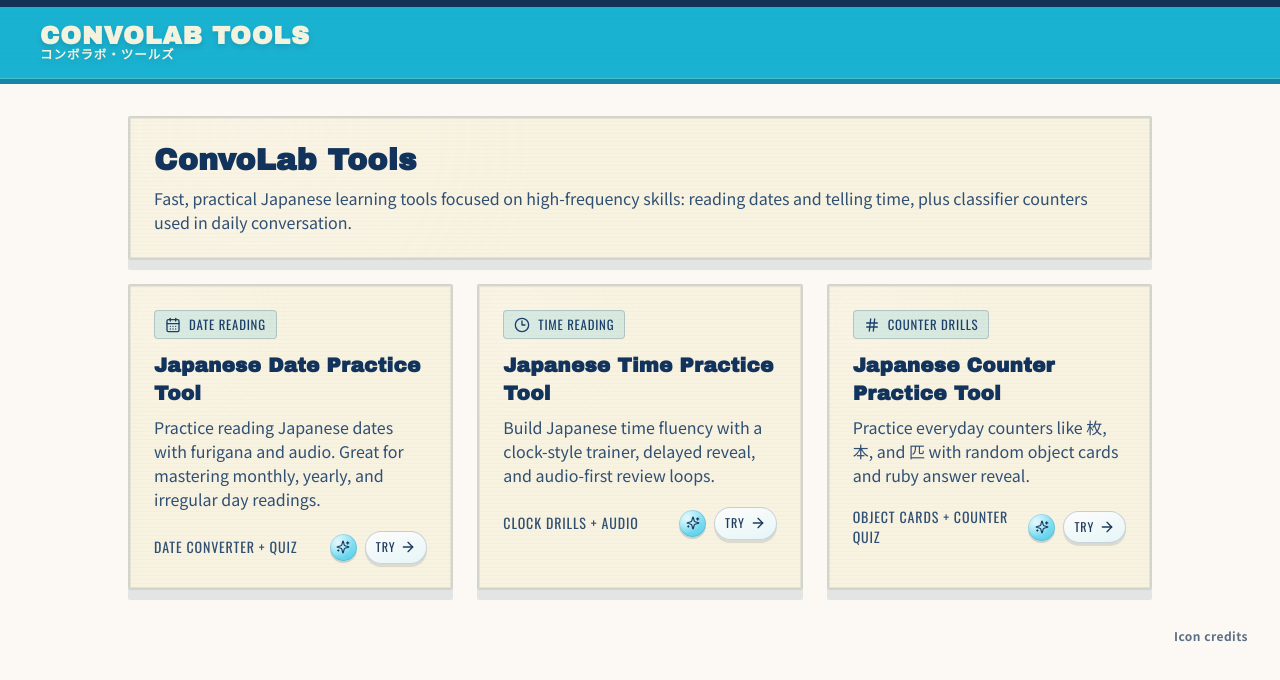
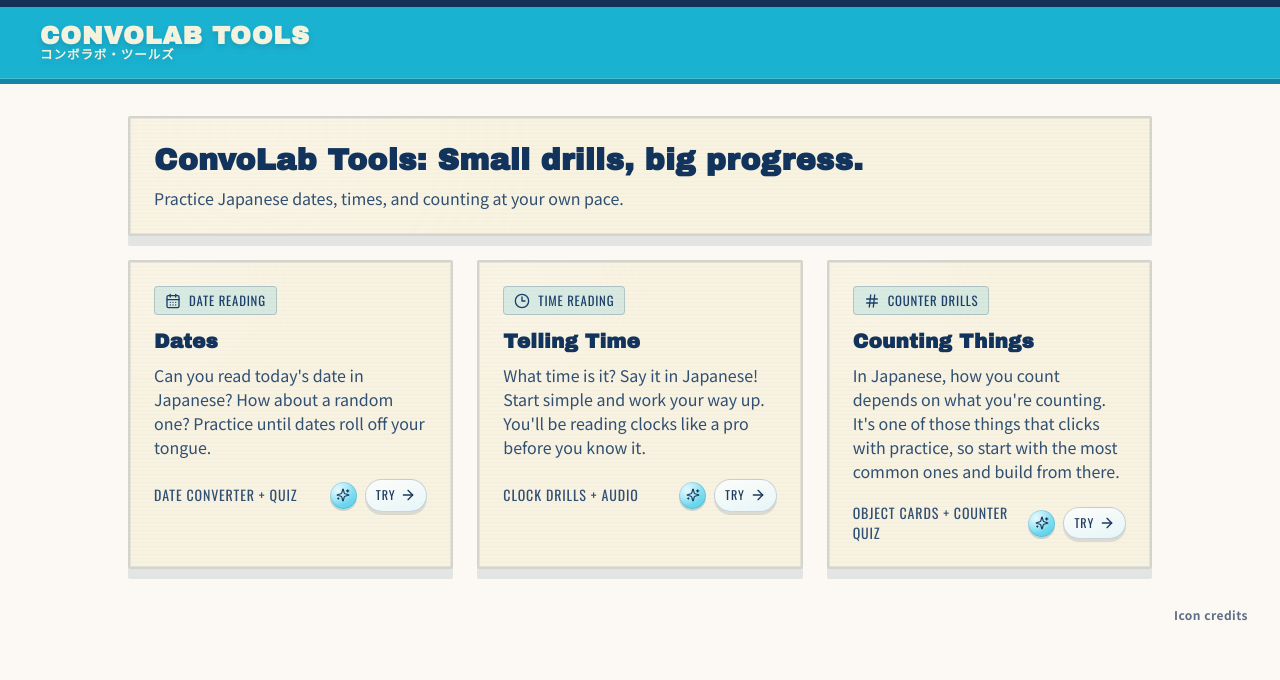
Before and after one commit to andyroo2000/convo-lab, a React (Vite) app in the folder client/: page /tools in a window 1280 px wide. Shown: the top 680 px of the page. Built offline with nearby package versions, Linux system fonts and the light colour scheme; no server answers.

Commit message:
copy(tools): refresh tools directory messaging

```diff
--- a/client/src/features/tools/components/ToolsDirectoryPage.tsx
+++ b/client/src/features/tools/components/ToolsDirectoryPage.tsx
@@ -9,10 +9,11 @@ const ToolsDirectoryPage = () => {
   return (
     <div className="mx-auto w-full max-w-5xl space-y-6">
       <section className="card retro-paper-panel">
-        <h1 className="retro-headline text-2xl sm:text-3xl">ConvoLab Tools</h1>
+        <h1 className="retro-headline text-2xl sm:text-3xl">
+          ConvoLab Tools: Small drills, big progress.
+        </h1>
         <p className="mt-2 text-base text-[#2f4f73]">
-          Fast, practical Japanese learning tools focused on high-frequency skills: reading dates
-          and telling time, plus classifier counters used in daily conversation.
+          Practice Japanese dates, times, and counting at your own pace.
         </p>
       </section>
 
@@ -26,10 +27,10 @@ const ToolsDirectoryPage = () => {
             <CalendarDays className="h-4 w-4" />
             Date Reading
           </div>
-          <h2 className="retro-headline mt-3 text-xl">Japanese Date Practice Tool</h2>
+          <h2 className="retro-headline mt-3 text-xl">Dates</h2>
           <p className="mt-2 text-base text-[#2f4f73]">
-            Practice reading Japanese dates with furigana and audio. Great for mastering monthly,
-            yearly, and irregular day readings.
+            Can you read today&apos;s date in Japanese? How about a random one? Practice until dates
+            roll off your tongue.
           </p>
           <div className="mt-5 flex items-center justify-between">
             <span className="retro-caps text-sm text-[#2f4f73]">Date converter + quiz</span>
@@ -54,10 +55,10 @@ const ToolsDirectoryPage = () => {
             <Clock3 className="h-4 w-4" />
             Time Reading
           </div>
-          <h2 className="retro-headline mt-3 text-xl">Japanese Time Practice Tool</h2>
+          <h2 className="retro-headline mt-3 text-xl">Telling Time</h2>
           <p className="mt-2 text-base text-[#2f4f73]">
-            Build Japanese time fluency with a clock-style trainer, delayed reveal, and audio-first
-            review loops.
+            What time is it? Say it in Japanese! Start simple and work your way up. You&apos;ll be
+            reading clocks like a pro before you know it.
           </p>
           <div className="mt-5 flex items-center justify-between">
             <span className="retro-caps text-sm text-[#2f4f73]">Clock drills + audio</span>
@@ -82,10 +83,11 @@ const ToolsDirectoryPage = () => {
             <Hash className="h-4 w-4" />
             Counter Drills
           </div>
-          <h2 className="retro-headline mt-3 text-xl">Japanese Counter Practice Tool</h2>
+          <h2 className="retro-headline mt-3 text-xl">Counting Things</h2>
           <p className="mt-2 text-base text-[#2f4f73]">
-            Practice everyday counters like 枚, 本, and 匹 with random object cards and ruby answer
-            reveal.
+            In Japanese, how you count depends on what you&apos;re counting. It&apos;s one of those
+            things that clicks with practice, so start with the most common ones and build from
+            there.
           </p>
           <div className="mt-5 flex items-center justify-between">
             <span className="retro-caps text-sm text-[#2f4f73]">Object cards + counter quiz</span>
```
